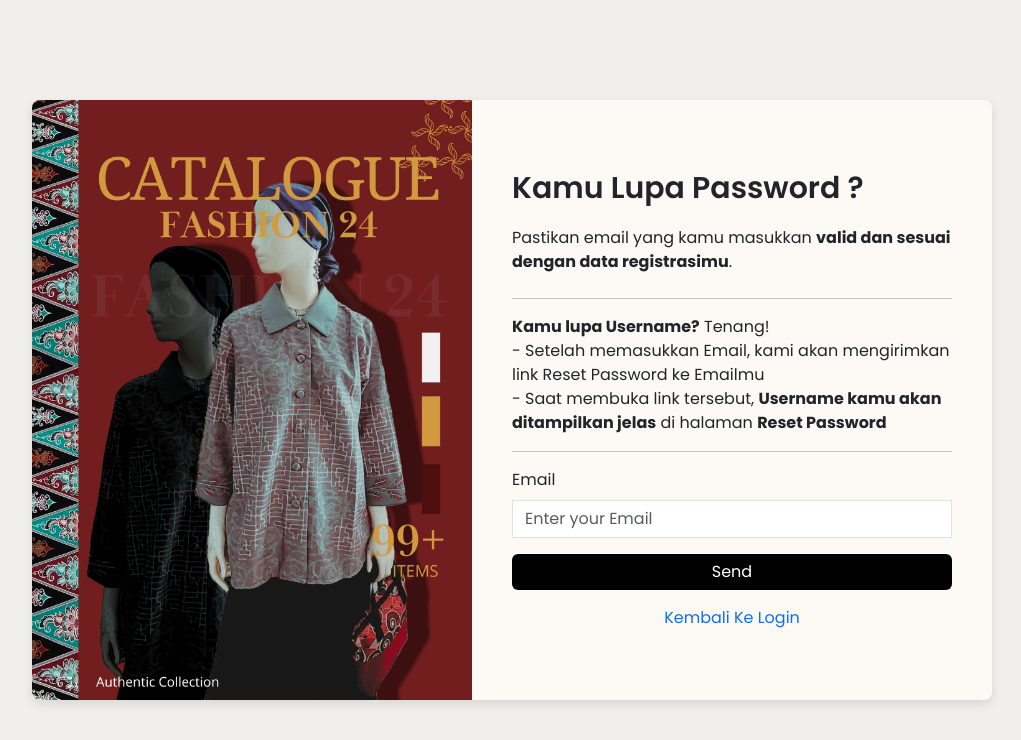
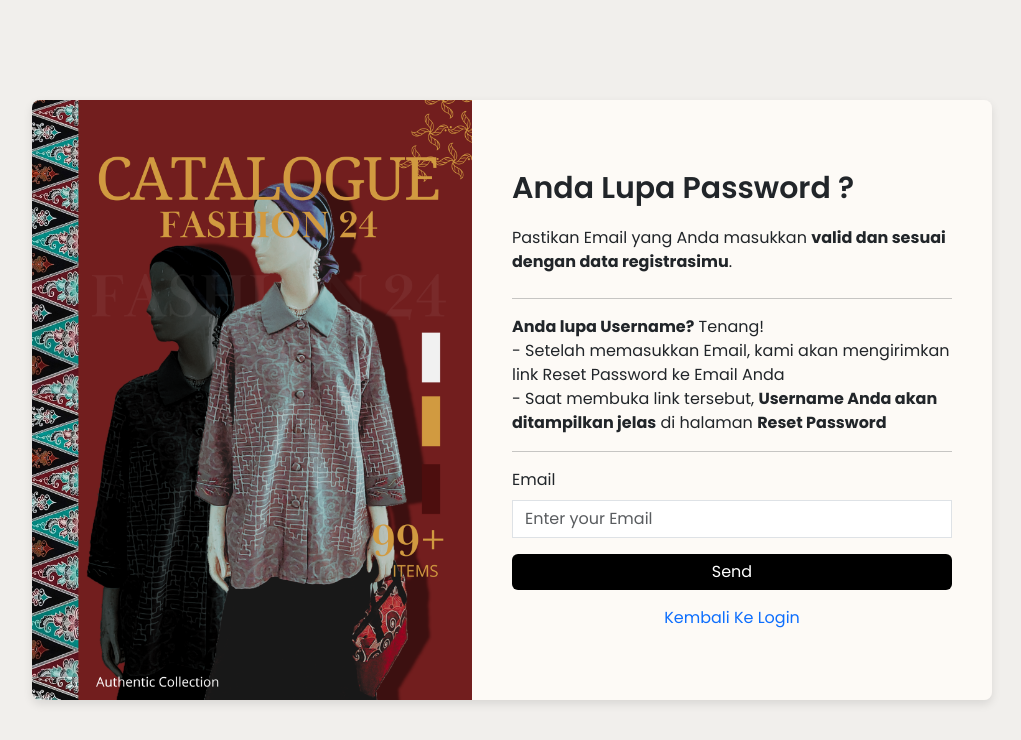
Before and after one commit to Iftikhar21/Ventra-Web, a PHP site: page /Login/forgot-pass.php in a window 1280 px wide. Shown: the top 740 px of the page, without its empty margins (128-1149 px from the left). Run offline with PHP 8.4, Linux system fonts and the light colour scheme.

Commit message:
Update language in password reset and profile pages to formalize user address

```diff
--- a/Login/forgot-pass.php
+++ b/Login/forgot-pass.php
@@ -295,13 +295,13 @@
 <body>
     <div class="login-container">
         <div class="form-section">
-            <h2 class="form-title">Kamu Lupa Password ?</h2>
-            <p class="mb-2">Pastikan email yang kamu masukkan <strong>valid dan sesuai dengan data registrasimu</strong>.</p>
+            <h2 class="form-title">Anda Lupa Password ?</h2>
+            <p class="mb-2">Pastikan Email yang Anda masukkan <strong>valid dan sesuai dengan data registrasimu</strong>.</p>
             <hr>
             <p class="mb-0">
-                <strong>Kamu lupa Username?</strong> Tenang!<br>
-                - Setelah memasukkan Email, kami akan mengirimkan link Reset Password ke Emailmu<br>
-                - Saat membuka link tersebut, <strong>Username kamu akan ditampilkan jelas</strong> di halaman <strong>Reset Password</strong>
+                <strong>Anda lupa Username?</strong> Tenang!<br>
+                - Setelah memasukkan Email, kami akan mengirimkan link Reset Password ke Email Anda<br>
+                - Saat membuka link tersebut, <strong>Username Anda akan ditampilkan jelas</strong> di halaman <strong>Reset Password</strong>
             </p>
             <hr>
             <form method="POST" action="send-pass-reset.php" id="resetForm">
--- a/Profile/profile.php
+++ b/Profile/profile.php
@@ -139,7 +139,7 @@ unset($_SESSION['status'], $_SESSION['message']);
                         </div>
                     </div>
                 </nav>
-                <p class="text-muted">Update Profile Kamu</p>
+                <p class="text-muted">Update Profile Anda</p>
             </div>
             <div class="row">
                 <div class="profile-container">
@@ -150,7 +150,7 @@ unset($_SESSION['status'], $_SESSION['message']);
                         </div>
                         <div class="profile-title">
                             <h2>Edit Profile</h2>
-                            <p>Update Informasi Akun Kamu</p>
+                            <p>Update Informasi Akun Anda</p>
                         </div>
                     </div>
 
@@ -196,7 +196,7 @@ unset($_SESSION['status'], $_SESSION['message']);
                             <!-- Info Box -->
                             <div class="profile-info-box">
                                 <i class="fa-solid fa-circle-info"></i>
-                                <span><strong>Username & Email</strong> yang diubah akan memengaruhi login kamu. Pastikan kamu mengingat <strong>Username & Email</strong> kamu.</span>
+                                <span><strong>Username & Email</strong> yang diubah akan memengaruhi login Anda. Pastikan Anda mengingat <strong>Username & Email</strong> Anda.</span>
                             </div>
 
                             <!-- Form Buttons -->
```
